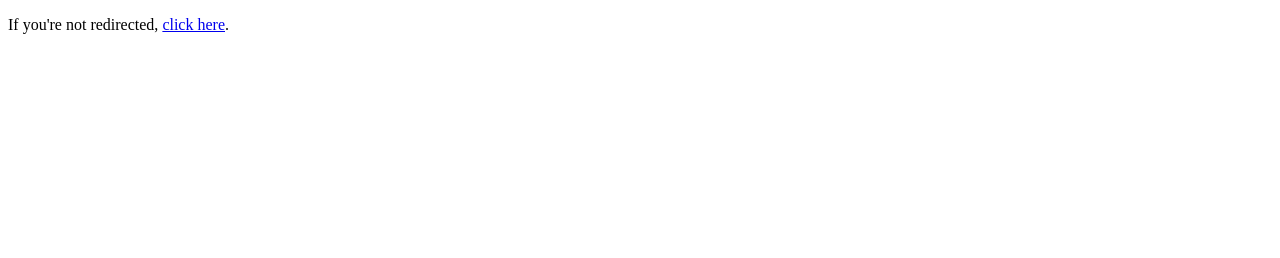
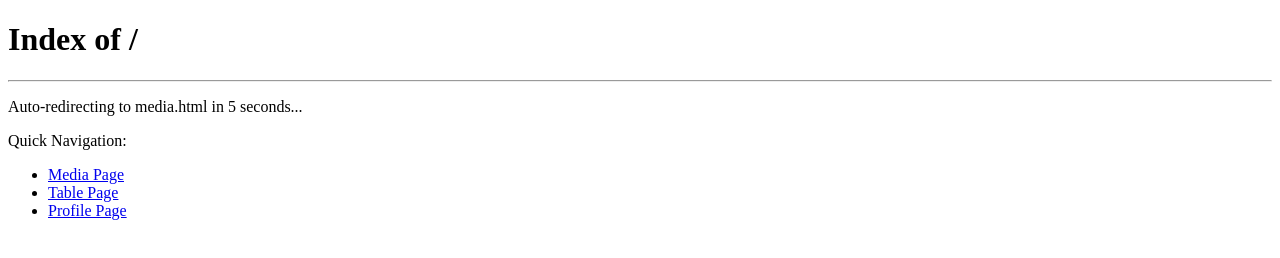
Before and after one commit to girlcodekenya/Alt-School-Week-4-assignment-2, a plain HTML site: page index.html in a window 1280 px wide. Drawn offline with Linux system fonts and the light colour scheme.

Commit message:
added autorefresh and a horizontal line

```diff
--- a/index.html
+++ b/index.html
@@ -1,11 +1,22 @@
 <!DOCTYPE html>
-<html lang="en">
+<html>
 <head>
     <meta charset="UTF-8">
-    <meta name="viewport" content="width=device-width, initial-scale=1.0">
-    <title>Redirecting...</title>
+    <meta http-equiv="refresh" content="5;url=media.html">
+    <title>Index of /</title>
 </head>
 <body>
-  <p>If you're not redirected, <a href="media.html">click here</a>.</p>
+    <h1>Index of /</h1>
+
+    <hr>
+
+    <p>Auto-redirecting to media.html in 5 seconds...</p>
+
+    <p>Quick Navigation:</p>
+    <ul>
+        <li><a href="media.html">Media Page</a></li>
+        <li><a href="table.html">Table Page</a></li>
+        <li><a href="https://week4assignment1.netlify.app/">Profile Page</a></li>
+    </ul>
 </body>
 </html>
```
